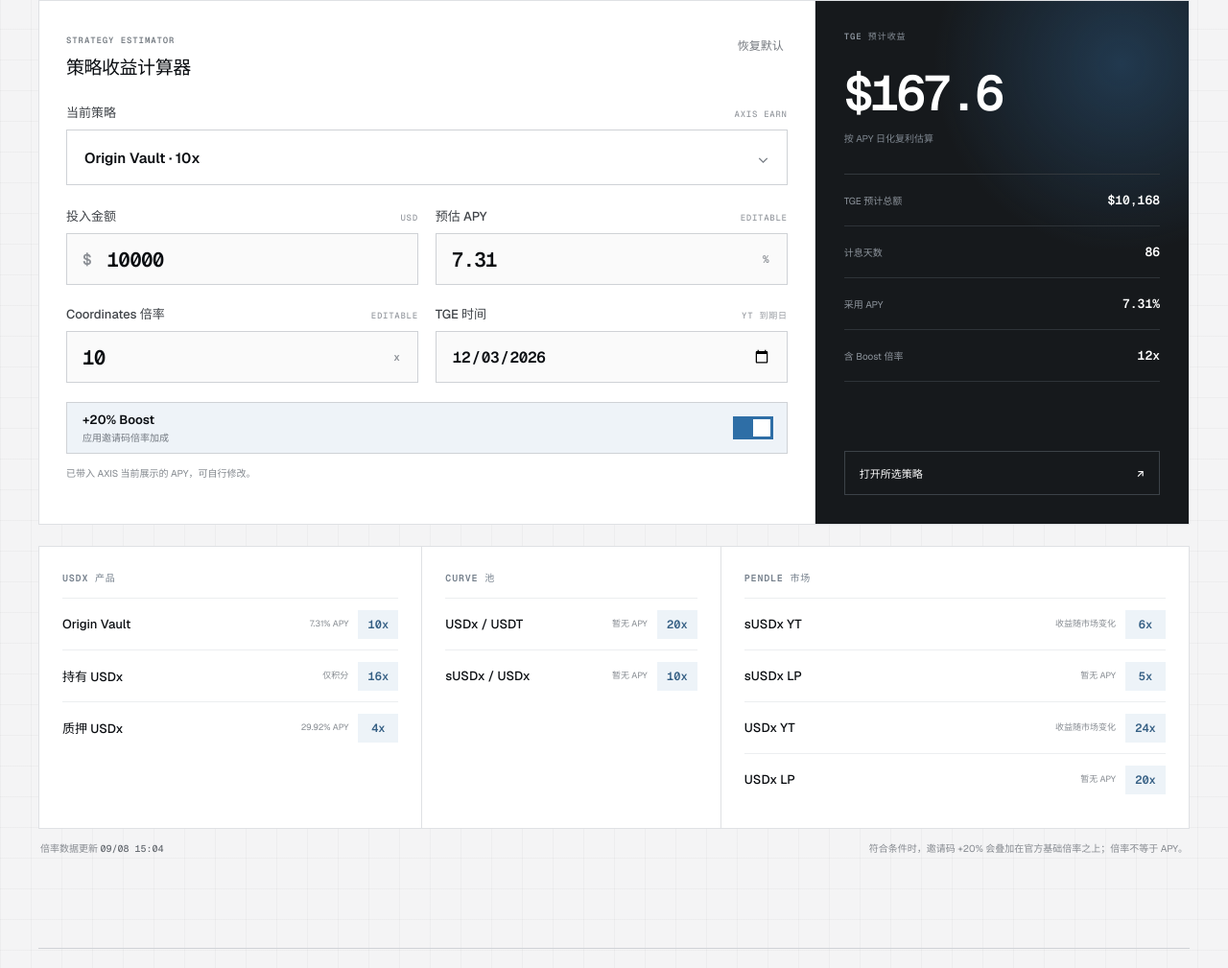
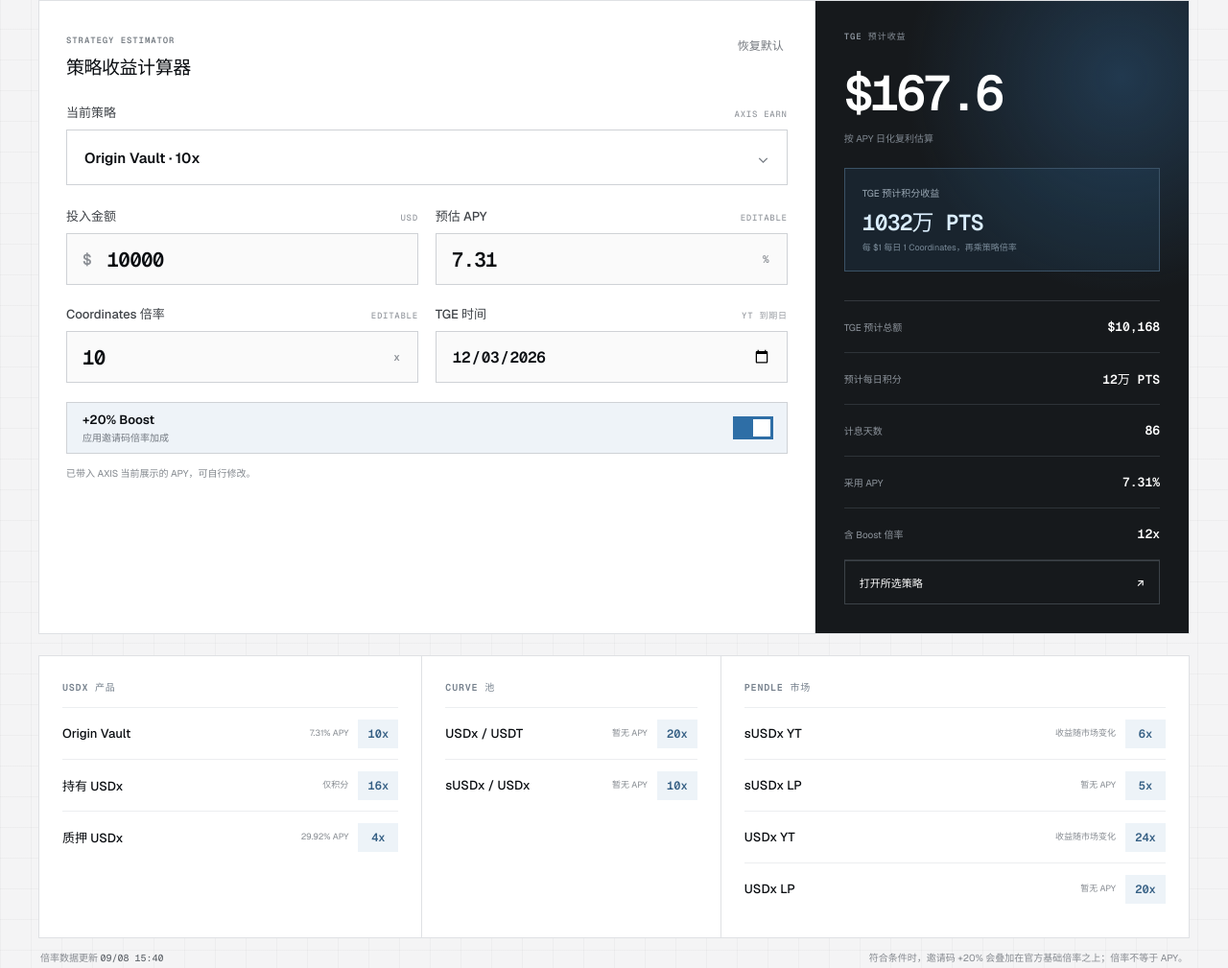
Before and after one commit to Menglayer/axis, a website: page public/index.html in a window 1280 px wide. Shown: the part 1602-2611 px from the top of the page at 96% size. Drawn offline with nearby package versions, Linux system fonts and the light colour scheme.

Commit message:
Add AXIS Coordinates earnings projection

```diff
--- a/public/app.js
+++ b/public/app.js
@@ -37,11 +37,14 @@ const STRATEGY_LABELS = {
 };
 
 const FALLBACK_STATS = {
-  totalPoints: 56_854_011_452.13343,
+  totalPoints: 56_863_778_618.03561,
   totalWallets: 2_033,
-  timestamp: "2026-09-08T07:05:08.074Z",
+  timestamp: "2026-09-08T07:40:45.961Z",
   source: "AXIS official API snapshot",
-  earnUpdatedAt: "2026-09-08T07:04:47.340Z",
+  pointsPerUsdPerDay: 1,
+  pointsRateSource: "https://api.axis.to/api/v1/points/campaigns",
+  pointsCampaign: "Origin Season 1",
+  earnUpdatedAt: "2026-09-08T07:40:25.365Z",
   earnSource: "https://app.axis.to/earn",
   strategyTge: "2026-12-03",
   earnOpportunities: [
@@ -119,7 +122,10 @@ const TRANSLATIONS = {
     strategyBoost: "应用邀请码倍率加成",
     strategyResultTitle: "TGE 预计收益",
     strategyProfitCaption: "按 APY 日化复利估算",
+    strategyPointsTitle: "TGE 预计积分收益",
+    strategyPointsRateNote: "每 $1 每日 {rate} Coordinates，再乘策略倍率",
     strategyTotal: "TGE 预计总额",
+    strategyDailyPoints: "预计每日积分",
     strategyDays: "计息天数",
     strategyEffectiveApy: "采用 APY",
     strategyEffectiveMultiplier: "含 Boost 倍率",
@@ -200,7 +206,10 @@ const TRANSLATIONS = {
     strategyBoost: "Apply referral multiplier boost",
     strategyResultTitle: "Estimated yield at TGE",
     strategyProfitCaption: "Estimated using APY converted to a daily rate",
+    strategyPointsTitle: "Estimated Coordinates at TGE",
+    strategyPointsRateNote: "{rate} Coordinates per $1 per day, then multiplied by the strategy rate",
     strategyTotal: "Estimated value at TGE",
+    strategyDailyPoints: "Estimated daily Coordinates",
     strategyDays: "Earning days",
     strategyEffectiveApy: "APY used",
     strategyEffectiveMultiplier: "Multiplier with Boost",
@@ -254,6 +263,9 @@ const elements = {
   strategyReset: document.querySelector("#strategyResetButton"),
   strategyApyNote: document.querySelector("#strategyApyNote"),
   strategyProfit: document.querySelector("#strategyProfit"),
+  strategyPoints: document.querySelector("#strategyPoints"),
+  strategyDailyPoints: document.querySelector("#strategyDailyPoints"),
+  strategyPointsRateNote: document.querySelector("#strategyPointsRateNote"),
   strategyTotal: document.querySelector("#strategyTotal"),
   strategyDays: document.querySelector("#strategyDays"),
   strategyApySummary: document.querySelector("#strategyApySummary"),
@@ -474,8 +486,20 @@ function calculateStrategy() {
   const total = amount * Math.pow(1 + dailyRate, days);
   const profit = total - amount;
   const effectiveMultiplier = multiplier * (elements.strategyBoost.checked ? 1.2 : 1);
+  const configuredBaseRate = Number(stats.pointsPerUsdPerDay);
+  const pointsPerUsdPerDay = Number.isFinite(configuredBaseRate) && configuredBaseRate > 0
+    ? configuredBaseRate
+    : FALLBACK_STATS.pointsPerUsdPerDay;
+  const dailyPoints = amount * pointsPerUsdPerDay * effectiveMultiplier;
+  const totalPoints = dailyPoints * days;
 
   elements.strategyProfit.textContent = currency(profit);
+  elements.strategyPoints.textContent = `${compactNumber(totalPoints)} PTS`;
+  elements.strategyDailyPoints.textContent = `${compactNumber(dailyPoints)} PTS`;
+  elements.strategyPointsRateNote.textContent = TRANSLATIONS[language].strategyPointsRateNote.replace(
+    "{rate}",
+    pointsPerUsdPerDay.toLocaleString("en-US", { maximumFractionDigits: 4 }),
+  );
   elements.strategyTotal.textContent = currency(total);
   elements.strategyDays.textContent = integerNumber(days);
   elements.strategyApySummary.textContent = `${apy.toLocaleString("en-US", { maximumFractionDigits: 2 })}%`;
--- a/public/data/axis-stats.json
+++ b/public/data/axis-stats.json
@@ -1,9 +1,12 @@
 {
-  "totalPoints": "56854011452.133425918695357075",
+  "totalPoints": "56863778618.035604789777483704",
   "totalWallets": 2033,
-  "timestamp": "2026-09-08T07:05:08.074Z",
+  "timestamp": "2026-09-08T07:40:45.961Z",
   "source": "https://api.axis.to/api/v1/points/leaderboard?limit=100",
-  "earnUpdatedAt": "2026-09-08T07:04:47.340Z",
+  "pointsPerUsdPerDay": 1,
+  "pointsRateSource": "https://api.axis.to/api/v1/points/campaigns",
+  "pointsCampaign": "Origin Season 1",
+  "earnUpdatedAt": "2026-09-08T07:40:25.365Z",
   "earnSource": "https://app.axis.to/earn",
   "strategyTge": "2026-12-03",
   "earnOpportunities": [
--- a/public/index.html
+++ b/public/index.html
@@ -22,7 +22,7 @@
       href="https://fonts.googleapis.com/css2?family=Geist:wght@400;500;600;700&family=Geist+Mono:wght@500;600&display=swap"
       rel="stylesheet"
     />
-    <link rel="stylesheet" href="./styles.css?v=strategy-20260908" />
+    <link rel="stylesheet" href="./styles.css?v=points-20260908" />
     <title>AXIS 空投计算器</title>
   </head>
   <body>
@@ -307,8 +307,14 @@
             <span class="strategy-kicker" id="strategy-result-title" data-i18n="strategyResultTitle">TGE 预计收益</span>
             <div class="strategy-profit" id="strategyProfit">$0</div>
             <span class="strategy-profit-caption" data-i18n="strategyProfitCaption">按 APY 日化复利估算</span>
+            <div class="strategy-points-highlight">
+              <span data-i18n="strategyPointsTitle">TGE 预计积分收益</span>
+              <strong id="strategyPoints">0 PTS</strong>
+              <small id="strategyPointsRateNote">每 $1 每日 1 Coordinates，再乘策略倍率</small>
+            </div>
             <dl class="strategy-breakdown">
               <div><dt data-i18n="strategyTotal">TGE 预计总额</dt><dd id="strategyTotal">$0</dd></div>
+              <div><dt data-i18n="strategyDailyPoints">预计每日积分</dt><dd id="strategyDailyPoints">0 PTS</dd></div>
               <div><dt data-i18n="strategyDays">计息天数</dt><dd id="strategyDays">0</dd></div>
               <div><dt data-i18n="strategyEffectiveApy">采用 APY</dt><dd id="strategyApySummary">0%</dd></div>
               <div><dt data-i18n="strategyEffectiveMultiplier">含 Boost 倍率</dt><dd id="strategyMultiplierSummary">12x</dd></div>
@@ -394,6 +400,6 @@
       </div>
     </footer>
 
-    <script src="./app.js?v=strategy-20260908" defer></script>
+    <script src="./app.js?v=points-20260908" defer></script>
   </body>
 </html>
--- a/public/styles.css
+++ b/public/styles.css
@@ -951,6 +951,35 @@ a {
   font-size: 10px;
 }
 
+.strategy-points-highlight {
+  display: flex;
+  flex-direction: column;
+  margin-top: 24px;
+  padding: 17px 18px;
+  gap: 5px;
+  border: 1px solid #3b5266;
+  background: rgba(48, 105, 154, 0.14);
+}
+
+.strategy-points-highlight > span {
+  color: #9ba9b5;
+  font-size: 10px;
+}
+
+.strategy-points-highlight strong {
+  color: #dbeefe;
+  font-family: "Geist Mono", monospace;
+  font-size: 23px;
+  font-weight: 600;
+  letter-spacing: -0.035em;
+}
+
+.strategy-points-highlight small {
+  color: #798a98;
+  font-size: 9px;
+  line-height: 1.45;
+}
+
 .strategy-breakdown {
   margin: 30px 0 0;
   border-top: 1px solid #33383d;
```
Also changed, not shown: scripts/fetch-axis-stats.mjs (+27 -2 lines), scripts/validate.mjs (+7 -2 lines), README.md.
